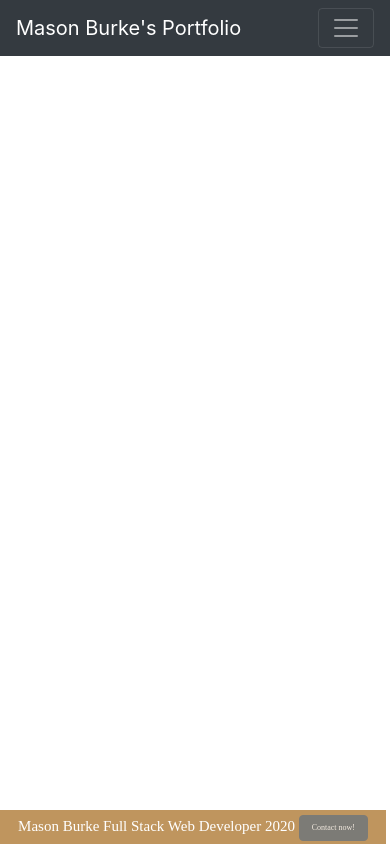
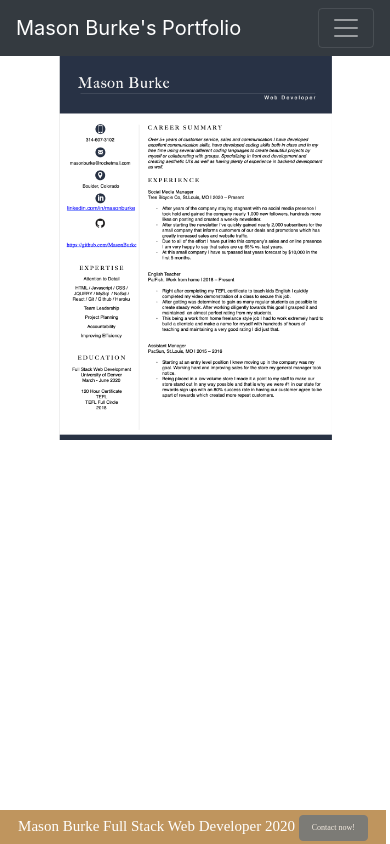
Before and after one commit to MasonBurke/react-portfolio, a React (Create React App) app: page /resume in a window 390 px wide. Built offline with nearby package versions, Linux system fonts and the light colour scheme.

Commit message:
resume page is working. needs styling but works on mobile

```diff
--- a/src/App.js
+++ b/src/App.js
@@ -6,6 +6,7 @@ import Contact from "./pages/Contact"
 import Projects from "./pages/Projects"
 import { BrowserRouter as Router, Route, Switch } from "react-router-dom";
 import Footer from "./components/Footer"
+import Resume from "./pages/Resume"
 
 function App() {
   return (
@@ -17,6 +18,7 @@ function App() {
 <Route exact path="/home" component={Home} />
 <Route exact path="/projects" component={Projects} />
 <Route exact path="/contact" component={Contact} />
+<Route exact path="/resume" component={Resume} />
 </Switch>
 </Router>
 <Footer />
--- a/src/components/Navbar.js
+++ b/src/components/Navbar.js
@@ -13,7 +13,7 @@ function Navbar1() {
       <Nav.Link href="home">Home</Nav.Link>
       <Nav.Link href="projects">Projects</Nav.Link>
       <Nav.Link href="contact">Contact</Nav.Link>
-      <Nav.Link href="contact">Resume</Nav.Link>
+      <Nav.Link href="resume">Resume</Nav.Link>
       {/* <NavDropdown title="Dropdown" id="basic-nav-dropdown">
         <NavDropdown.Item href="#action/3.1">Action</NavDropdown.Item>
         <NavDropdown.Item href="#action/3.2">Another action</NavDropdown.Item>
--- /dev/null
+++ b/src/images/theResume/index.js
@@ -0,0 +1,19 @@
+import React from 'react'
+import aResume from "./aResume.png"
+
+
+const styles =  {
+    img:{
+        height: "120%",
+        width: '70%',
+        margin: 'auto'
+    }
+    };
+
+function _myResume() {
+    return(
+        <img style={styles.img} alt="resume" src={aResume}/>
+    )
+}
+
+export default _myResume
--- a/src/pages/Projects.js
+++ b/src/pages/Projects.js
@@ -1,7 +1,7 @@
 import React from 'react'
 import Project3 from "../images/Proj3/index"
 import WeatherApp from "../images/Weather/index"
-import { Container, Row, Col } from "react-bootstrap"
+import { Container, Row} from "react-bootstrap"
 
 
 
@@ -18,8 +18,8 @@ function Projects() {
 <p style={{wordWrap:' break-word' ,flex:1, justifyContent: 'center', alignItems: 'center'}}>
 For this project we wanted to create a way for users to find cheap flights, read postings from
  other members on how they liked the place and to find out about how much they spent. You can also log your own trips here.  </p>
- <p> <a href='#'> The Code </a></p>
- <p> <a href="#"> Github </a> </p><hr/>
+ <p> <a href='https://github.com/MasonBurke/cheap-travel'> The Code </a></p>
+ <p> <a href="https://desolate-citadel-71436.herokuapp.com/"> The Site </a> </p><hr/>
 
 <Row>
 <WeatherApp />
@@ -28,8 +28,8 @@ For this project we wanted to create a way for users to find cheap flights, read
 <br/>
 <p style={{wordWrap:' break-word' ,flex:1, justifyContent: 'center', alignItems: 'center'}}>
 This project used a weather API to pull weather updates from any area you search </p>
-<p> <a href='#'> The Code </a></p>
-<p> <a href="#"> Github </a> </p>
+<p> <a href='https://github.com/MasonBurke/weather-app'> The Code </a></p>
+<p> <a href="https://masonburke.github.io/weather-app/"> The Site </a> </p>
 
 <hr/>
 </Container>
--- a/src/pages/Resume.js
+++ b/src/pages/Resume.js
@@ -0,0 +1,16 @@
+import React from 'react'
+import _myResume from '../images/theResume/index'
+import { Container, Row} from "react-bootstrap"
+
+function Resume() {
+    return(
+<Container>
+    <Row>
+<_myResume/>
+
+    </Row>
+</Container>
+    )
+}
+
+export default Resume
```
Also changed, not shown: src/images/theResume/aResume.png (added).
